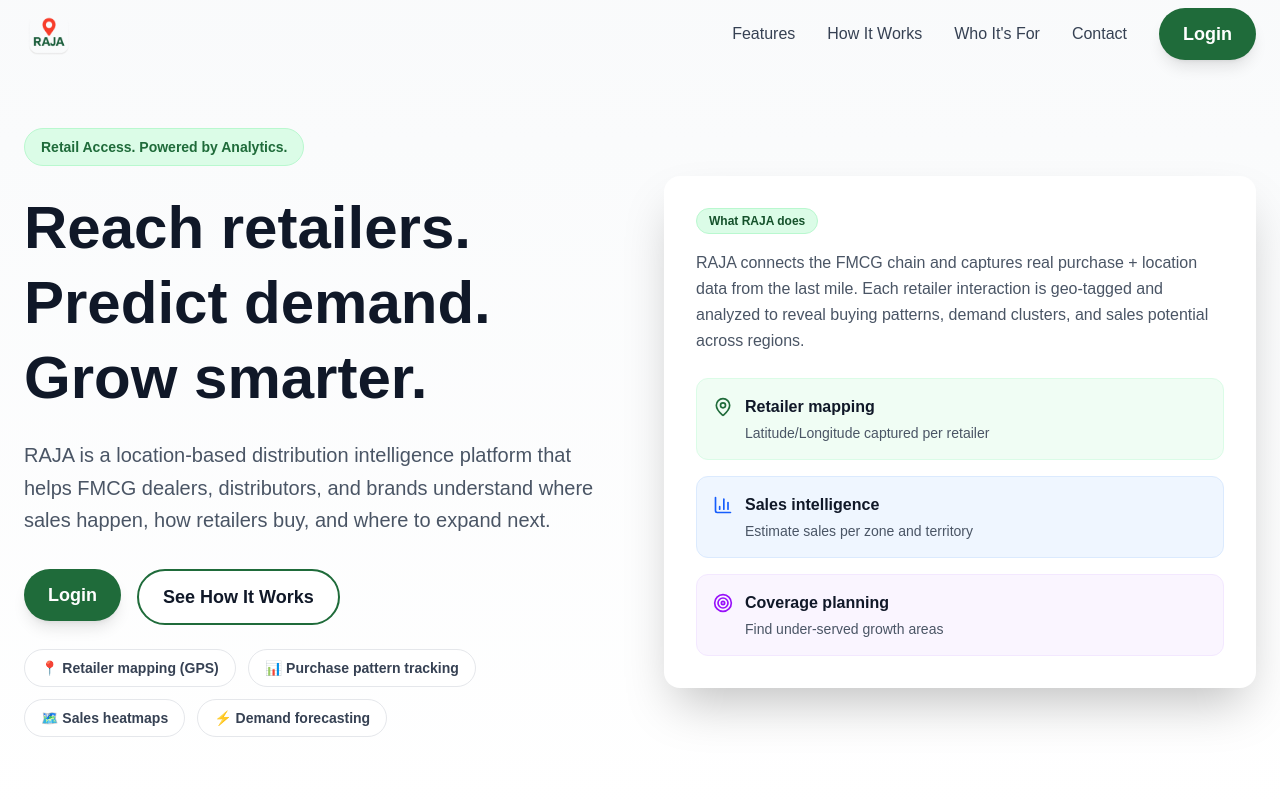
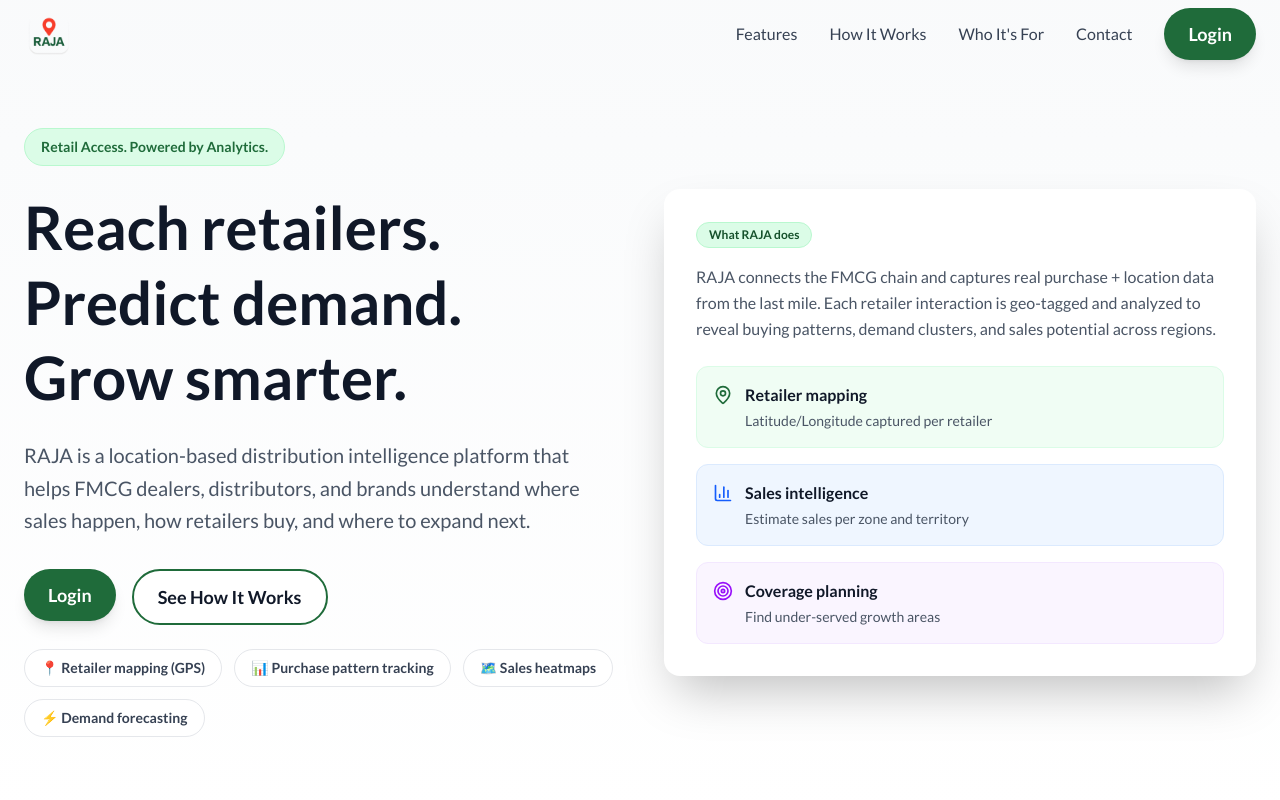
Before and after one commit to taja-platform/taja-landing-page, a Next.js app: page / in a window 1280 px wide. Shown: the top 800 px of the page. Built offline with nearby package versions, Linux system fonts and the light colour scheme.

Commit message:
font changed

```diff
--- a/src/app/globals.css
+++ b/src/app/globals.css
@@ -1,9 +1,9 @@
-/* @import url('https://fonts.googleapis.com/css2?family=Oswald:wght@200..700&display=swap'); */
+@import url('https://fonts.googleapis.com/css2?family=Lato:ital,wght@0,100;0,300;0,400;0,700;0,900;1,100;1,300;1,400;1,700;1,900&display=swap');
 @import "tailwindcss";
 
 * {
   scroll-behavior: smooth;
-  /* font-family: 'Oswald', sans-serif; */
+  font-family: 'Lato', sans-serif;
 }
 
 :root {
```
